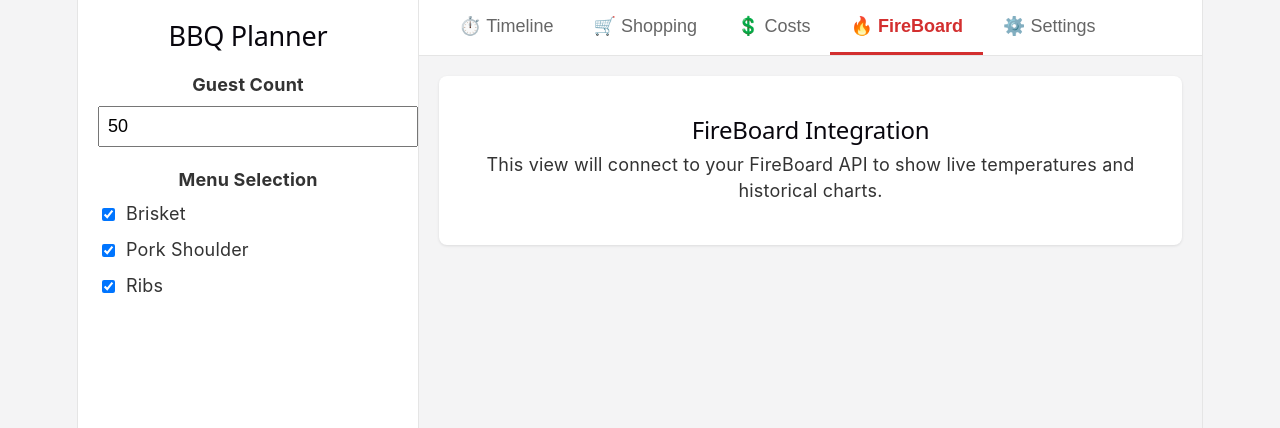
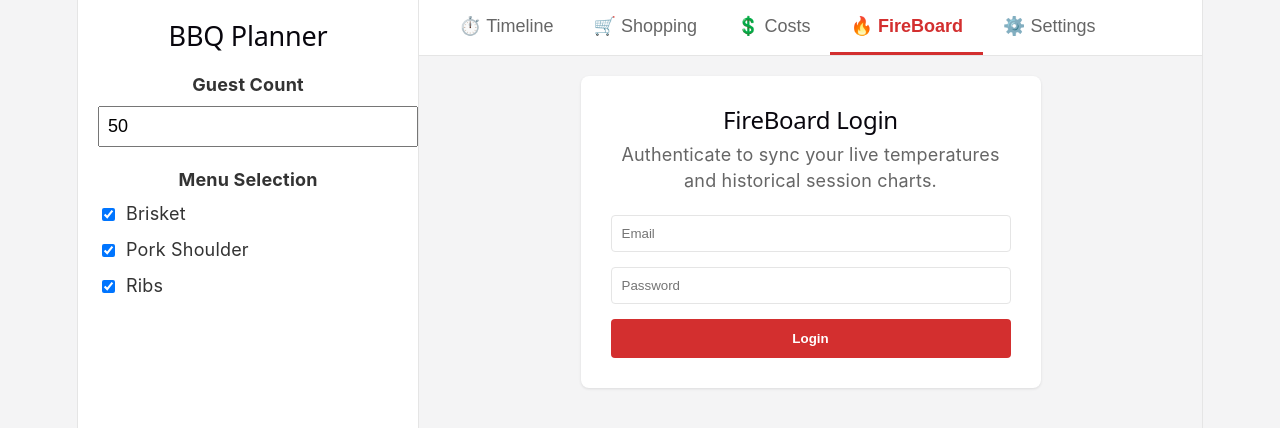
Before and after one commit to mattwegesin/BBQ-Planner, a React (Vite) app: page / in a window 1280 px wide. Both pictures are taken after a click on the button "🔥 FireBoard". Shown: the top 428 px of the page. Built offline with nearby package versions, Linux system fonts and the light colour scheme.

Commit message:
Step 5: Implemented FireBoard Auth and Live Temps

```diff
--- a/src/components/FireBoardView.tsx
+++ b/src/components/FireBoardView.tsx
@@ -1,8 +1,168 @@
+import { useState, useEffect } from 'react';
+import { useStore } from '../store';
+import { FireBoardService } from '../services/FireBoardService';
+
 export default function FireBoardView() {
+  const {
+      fireBoardToken,
+      setFireBoardToken,
+      fireBoardDevices,
+      setFireBoardDevices,
+      selectedDeviceUUID,
+      setSelectedDeviceUUID,
+      latestTemps,
+      updateTemps
+  } = useStore();
+
+  const [username, setUsername] = useState('');
+  const [password, setPassword] = useState('');
+  const [isLoading, setIsLoading] = useState(false);
+  const [error, setError] = useState<string | null>(null);
+
+  // Poll for temps if we have a device selected
+  useEffect(() => {
+      if (!fireBoardToken || !selectedDeviceUUID) return;
+
+      const fetchTemps = async () => {
+          try {
+              const temps = await FireBoardService.fetchLatestTemps(fireBoardToken, selectedDeviceUUID);
+              const tempsMap: Record<number, number> = {};
+              temps.forEach(t => tempsMap[t.channel] = t.temp);
+              updateTemps(tempsMap);
+          } catch (e) {
+              console.error("Failed polling temps", e);
+          }
+      };
+
+      fetchTemps(); // initial fetch
+      const interval = setInterval(fetchTemps, 30000); // Poll every 30s
+      return () => clearInterval(interval);
+  }, [fireBoardToken, selectedDeviceUUID, updateTemps]);
+
+  const handleLogin = async (e: React.FormEvent) => {
+      e.preventDefault();
+      setIsLoading(true);
+      setError(null);
+
+      try {
+          const token = await FireBoardService.login(username, password);
+          setFireBoardToken(token);
+
+          // Fetch devices immediately after login
+          const devices = await FireBoardService.fetchDevices(token);
+          setFireBoardDevices(devices);
+          if (devices.length > 0) {
+              setSelectedDeviceUUID(devices[0].uuid);
+          }
+      } catch (err: any) {
+          setError(err.message || 'An error occurred during login');
+      } finally {
+          setIsLoading(false);
+      }
+  };
+
+  const handleLogout = () => {
+      setFireBoardToken(undefined);
+      setFireBoardDevices([]);
+      setSelectedDeviceUUID(undefined);
+  };
+
+  if (!fireBoardToken) {
+      return (
+          <div style={{ maxWidth: '400px', margin: '0 auto', background: 'white', padding: '30px', borderRadius: '8px', boxShadow: '0 1px 3px rgba(0,0,0,0.1)' }}>
+              <h2 style={{ marginTop: 0, textAlign: 'center' }}>FireBoard Login</h2>
+              <p style={{ color: 'var(--text-muted)', textAlign: 'center', marginBottom: '20px' }}>
+                  Authenticate to sync your live temperatures and historical session charts.
+              </p>
+
+              <form onSubmit={handleLogin} style={{ display: 'flex', flexDirection: 'column', gap: '15px' }}>
+                  <input
+                      type="email"
+                      placeholder="Email"
+                      value={username}
+                      onChange={e => setUsername(e.target.value)}
+                      required
+                      style={{ padding: '10px', borderRadius: '4px', border: '1px solid var(--border)' }}
+                  />
+                  <input
+                      type="password"
+                      placeholder="Password"
+                      value={password}
+                      onChange={e => setPassword(e.target.value)}
+                      required
+                      style={{ padding: '10px', borderRadius: '4px', border: '1px solid var(--border)' }}
+                  />
+
+                  {error && <div style={{ color: 'red', fontSize: '0.9rem', textAlign: 'center' }}>{error}</div>}
+
+                  <button
+                      type="submit"
+                      disabled={isLoading}
+                      style={{
+                          padding: '12px',
+                          background: 'var(--primary)',
+                          color: 'white',
+                          border: 'none',
+                          borderRadius: '4px',
+                          fontWeight: 'bold',
+                          cursor: isLoading ? 'wait' : 'pointer',
+                          opacity: isLoading ? 0.7 : 1
+                      }}
+                  >
+                      {isLoading ? 'Authenticating...' : 'Login'}
+                  </button>
+              </form>
+          </div>
+      );
+  }
+
+  const selectedDevice = fireBoardDevices.find(d => d.uuid === selectedDeviceUUID);
+
   return (
-    <div className="placeholder-view">
-      <h2>FireBoard Integration</h2>
-      <p>This view will connect to your FireBoard API to show live temperatures and historical charts.</p>
+    <div>
+      <div style={{ display: 'flex', justifyContent: 'space-between', alignItems: 'center', marginBottom: '20px' }}>
+          <h2>FireBoard Dashboard</h2>
+          <button onClick={handleLogout} style={{ padding: '8px 15px', background: 'white', border: '1px solid var(--border)', borderRadius: '4px', cursor: 'pointer' }}>
+              Logout
+          </button>
+      </div>
+
+      <div style={{ background: 'white', padding: '20px', borderRadius: '8px', boxShadow: '0 1px 3px rgba(0,0,0,0.1)', marginBottom: '20px' }}>
+          <label style={{ fontWeight: 'bold', marginRight: '10px' }}>Selected Device:</label>
+          <select
+              value={selectedDeviceUUID || ''}
+              onChange={e => setSelectedDeviceUUID(e.target.value)}
+              style={{ padding: '8px', borderRadius: '4px', border: '1px solid var(--border)' }}
+          >
+              <option value="" disabled>Select a device</option>
+              {fireBoardDevices.map(d => (
+                  <option key={d.uuid} value={d.uuid}>{d.title}</option>
+              ))}
+          </select>
+      </div>
+
+      {selectedDevice && (
+          <div>
+              <h3>Live Temperatures</h3>
+              <div style={{ display: 'grid', gridTemplateColumns: 'repeat(auto-fill, minmax(200px, 1fr))', gap: '15px' }}>
+                  {selectedDevice.channels.map(channel => {
+                      // FireBoard temps are often stored in the object, but if polling we use our state
+                      const temp = latestTemps[channel.channel] ?? channel.last_temp;
+
+                      return (
+                          <div key={channel.channel} style={{ background: 'white', padding: '20px', borderRadius: '8px', textAlign: 'center', boxShadow: '0 1px 3px rgba(0,0,0,0.1)', borderTop: '4px solid var(--primary)' }}>
+                              <div style={{ color: 'var(--text-muted)', marginBottom: '5px' }}>
+                                  CH {channel.channel} - {channel.label || 'Probe'}
+                              </div>
+                              <div style={{ fontSize: '2rem', fontWeight: 'bold' }}>
+                                  {temp !== undefined ? `${temp.toFixed(1)}°` : '--'}
+                              </div>
+                          </div>
+                      )
+                  })}
+              </div>
+          </div>
+      )}
     </div>
   );
 }
--- /dev/null
+++ b/src/services/FireBoardService.ts
@@ -0,0 +1,53 @@
+import { FireBoardDevice, FireBoardTemp } from '../types';
+
+const BASE_URL = "https://fireboard.io/api";
+
+export class FireBoardService {
+
+    static async login(username: string, password: string): Promise<string> {
+        const response = await fetch(`${BASE_URL}/rest-auth/login/`, {
+            method: 'POST',
+            headers: {
+                'Content-Type': 'application/json',
+                'User-Agent': 'BBQPlanner-App-Web'
+            },
+            body: JSON.stringify({ username, password })
+        });
+
+        if (!response.ok) {
+            let errorMsg = 'Login failed';
+            try {
+                const errorData = await response.json();
+                errorMsg = errorData.detail || errorMsg;
+            } catch (e) {}
+            throw new Error(errorMsg);
+        }
+
+        const data = await response.json();
+        return data.key; // The auth token
+    }
+
+    static async fetchDevices(token: string): Promise<FireBoardDevice[]> {
+        const response = await fetch(`${BASE_URL}/v1/devices.json`, {
+            headers: {
+                'Authorization': `Token ${token}`,
+                'User-Agent': 'BBQPlanner-App-Web'
+            }
+        });
+
+        if (!response.ok) throw new Error('Failed to fetch devices');
+        return response.json();
+    }
+
+    static async fetchLatestTemps(token: string, deviceUUID: string): Promise<FireBoardTemp[]> {
+        const response = await fetch(`${BASE_URL}/v1/devices/${deviceUUID}/temps.json`, {
+            headers: {
+                'Authorization': `Token ${token}`,
+                'User-Agent': 'BBQPlanner-App-Web'
+            }
+        });
+
+        if (!response.ok) throw new Error('Failed to fetch temperatures');
+        return response.json();
+    }
+}
--- a/src/store.ts
+++ b/src/store.ts
@@ -63,6 +63,7 @@
     activeSessionId?: string;
 
     // Fireboard Data
+    fireBoardToken?: string;
     fireBoardDevices: FireBoardDevice[];
     latestTemps: Record<number, number>;
     selectedDeviceUUID?: string;
@@ -78,6 +79,7 @@
     deleteSession: (id: string) => void;
     loadSession: (session: BBQSession) => void;
     recalculatePlan: () => void;
+
     // Settings Actions
     updateMeat: (id: string, updates: Partial<MeatConfig>) => void;
     addMeat: (category: 'Protein' | 'Side') => void;
@@ -85,6 +87,12 @@
     updateMiscItem: (id: string, updates: Partial<MiscItem>) => void;
     addMiscItem: () => void;
     deleteMiscItem: (id: string) => void;
+
+    // FireBoard Actions
+    setFireBoardToken: (token?: string) => void;
+    setFireBoardDevices: (devices: FireBoardDevice[]) => void;
+    setSelectedDeviceUUID: (uuid?: string) => void;
+    updateTemps: (temps: Record<number, number>) => void;
 }
 
 export const useStore = create<AppState>((set, get) => ({
@@ -95,6 +103,7 @@
     plannedMeats: [],
     history: [],
 
+    fireBoardToken: localStorage.getItem('FireBoardToken') || undefined,
     fireBoardDevices: [],
     latestTemps: {},
     availableFireBoardSessions: [],
@@ -230,6 +239,27 @@
         const { settings } = get();
         const updatedMisc = settings.miscItems.filter(m => m.id !== id);
         set({ settings: { ...settings, miscItems: updatedMisc } });
+    },
+
+    setFireBoardToken: (token) => {
+        if (token) {
+            localStorage.setItem('FireBoardToken', token);
+        } else {
+            localStorage.removeItem('FireBoardToken');
+        }
+        set({ fireBoardToken: token });
+    },
+
+    setFireBoardDevices: (devices) => {
+        set({ fireBoardDevices: devices });
+    },
+
+    setSelectedDeviceUUID: (uuid) => {
+        set({ selectedDeviceUUID: uuid });
+    },
+
+    updateTemps: (temps) => {
+        set({ latestTemps: { ...get().latestTemps, ...temps } });
     }
 }));
 
```
